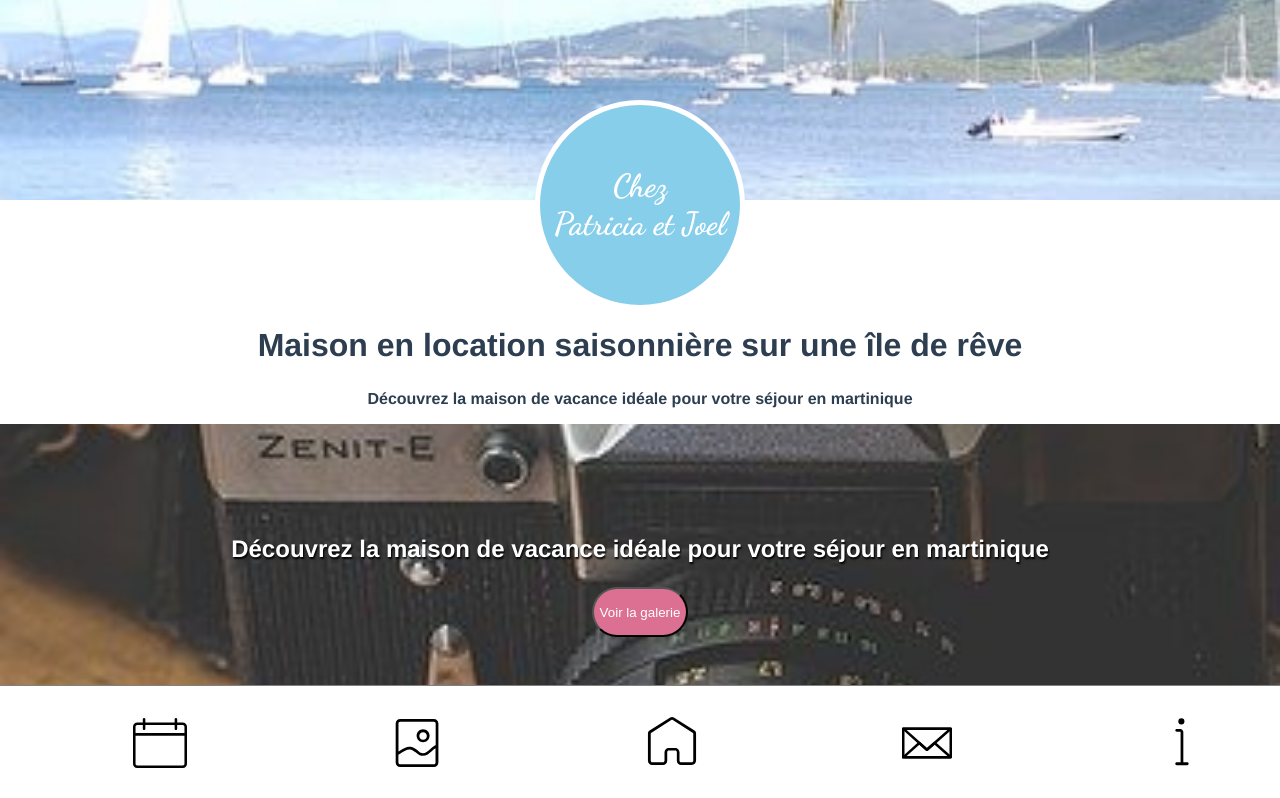
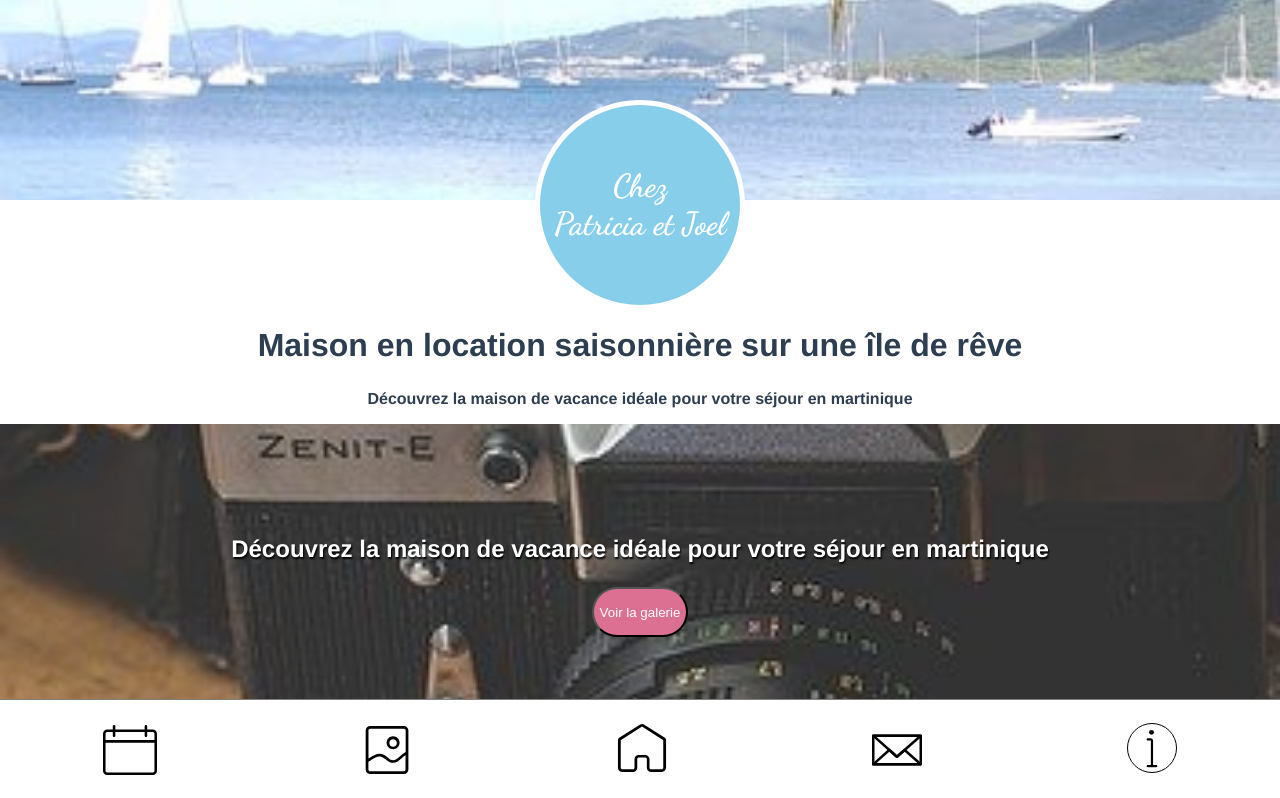
Before and after one commit to LiyanaSC/client_PJ, a Vue app in the folder pj_app/: page / in a window 1280 px wide. Shown: the top 798 px of the page. Built offline with nearby package versions, Linux system fonts and the light colour scheme.

Commit message:
public view

```diff
--- a/pj_app/src/App.vue
+++ b/pj_app/src/App.vue
@@ -1,13 +1,13 @@
 <template>
   <div id="app">
     <div id="nav">
-      <img src="./assets/agenda.svg" alt="icone d'accès à l'agenda">
-      <img src="./assets/image.svg" alt="icone d'accès à la galerie d'image">
-      <router-link to="/"><img src="./assets/home.svg" alt="icone d'accès à l'accueil"></router-link>
+      <img class="" src="./assets/agenda.svg" alt="icone d'accès à l'agenda">
+      <img class="" src="./assets/image.svg" alt="icone d'accès à la galerie d'image">
+      <router-link to="/"><img class="" src="./assets/home.svg" alt="icone d'accès à l'accueil"></router-link>
 
 
-      <img src="./assets/contact.svg" alt="icone d'accès au formulaire de contact">
-      <router-link to="/about"><img src="./assets/information.svg" alt="icone d'accès à la partie à propos"></router-link>
+      <img class="" src="./assets/contact.svg" alt="icone d'accès au formulaire de contact">
+      <router-link to="/about"><img class="info" src="./assets/information.svg" alt="icone d'accès à la partie à propos"></router-link>
     </div>
     <router-view/>
   </div>
@@ -24,7 +24,7 @@
 }
 
 #nav {
-  padding: 30px;
+
   position: fixed;
   bottom: 0px;
   display: flex;
@@ -34,6 +34,7 @@
   background-color: white;
   border-top: 1px gray solid;
   margin: 0%;
+  height: 100px;
   max-height: 100px;
   z-index: 10;
 
@@ -49,5 +50,13 @@
   img{
     max-height: 50px;
   }
+
+}
+.info{
+  margin: 0px;
+  padding: 4px;
+  border: 1px black solid;
+  border-radius: 50%;
+  height: 40px;
 }
 </style>
--- /dev/null
+++ b/pj_app/vue.config.js
@@ -0,0 +1,4 @@
+module.exports = {
+    publicPath: process.env.NODE_ENV === 'production' ?
+        '/client_PJ/public/' : '/'
+}
```
